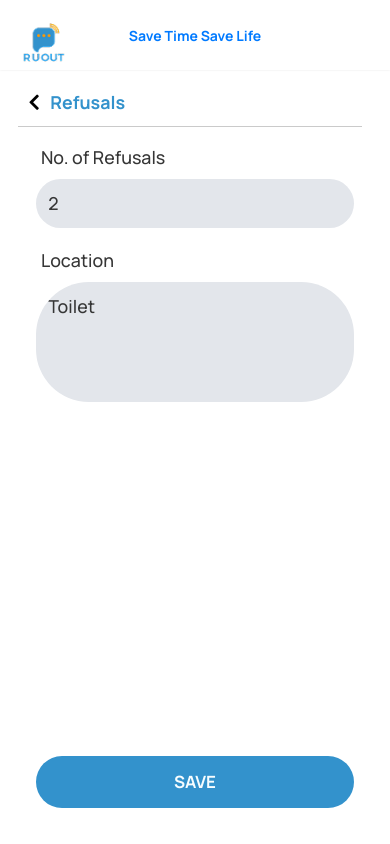
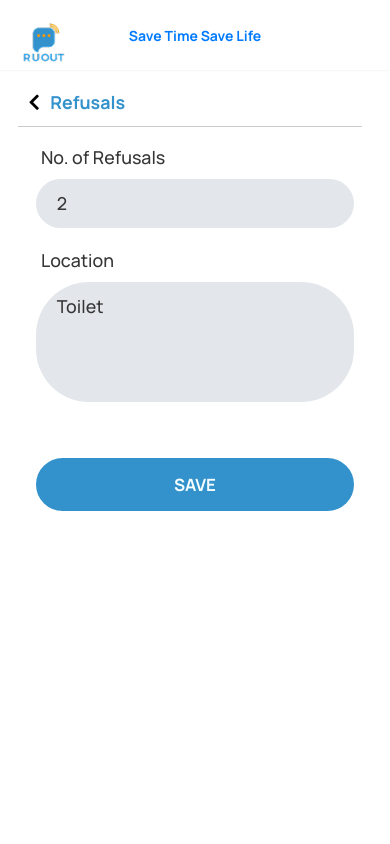
Before and after one commit to KumarVivekPathak/ruoutwar-app, a React Native app: screen /Refusals in a window 390 px wide. Built offline with nearby package versions, Linux system fonts and the light colour scheme.

Commit message:
web view supported

```diff
--- a/app.json
+++ b/app.json
@@ -7,6 +7,7 @@
     "icon": "./assets/icon.png",
     "userInterfaceStyle": "light",
     "newArchEnabled": true,
+    "platforms": ["ios", "android", "web"],
     "splash": {
       "image": "./assets/splash-icon.png",
       "resizeMode": "contain",
--- a/components/CustomInput.tsx
+++ b/components/CustomInput.tsx
@@ -49,7 +49,7 @@ const styles = StyleSheet.create({
         backgroundColor: '#E3E6EB',
         borderRadius: moderateScale(50),
         paddingVertical: verticalScale(10),
-        paddingHorizontal: moderateScale(12),
+        paddingHorizontal: moderateScale(20),
         fontSize: scale(16),
         fontFamily: 'Manrope-Medium',
         color: '#363636',
--- a/package.json
+++ b/package.json
@@ -9,6 +9,8 @@
     "web": "expo start --web"
   },
   "dependencies": {
+    "@babel/core": "^7.25.2",
+    "@expo/metro-runtime": "~5.0.4",
     "@expo/vector-icons": "^14.1.0",
     "@react-navigation/bottom-tabs": "^7.3.13",
     "@react-navigation/native": "^7.1.9",
@@ -23,11 +25,13 @@
     "expo-media-library": "^17.1.6",
     "expo-status-bar": "~2.2.3",
     "react": "19.0.0",
+    "react-dom": "19.0.0",
     "react-native": "0.79.2",
     "react-native-safe-area-context": "^5.4.1",
     "react-native-screens": "^4.11.1",
     "react-native-size-matters": "^0.4.2",
-    "react-native-vector-icons": "^10.2.0"
+    "react-native-vector-icons": "^10.2.0",
+    "react-native-web": "^0.20.0"
   },
   "devDependencies": {
     "@babel/core": "^7.25.2",
--- a/screens/Instructions.tsx
+++ b/screens/Instructions.tsx
@@ -115,10 +115,13 @@ const styles = StyleSheet.create({
     screen: {
         flex: 1,
         backgroundColor: '#fff',
+        paddingHorizontal: scale(16),
     },
     scrollView: {
         flex: 1,
+        flexGrow: 1,
         marginBottom: 10,
+        // justifyContent: 'space-between',
     },
     container: {
         borderRadius: scale(20),
@@ -195,10 +198,13 @@ const styles = StyleSheet.create({
         fontFamily: 'Manrope-Bold',
     },
     submitButton: {
-        position: 'absolute',
-        bottom: verticalScale(20),
-        left: moderateScale(16),
-        right: moderateScale(16),
+        // position: 'absolute',
+        // bottom: verticalScale(20),
+        // left: moderateScale(16),
+        // right: moderateScale(16),
+        marginTop: verticalScale(24),
+        // marginBottom: verticalScale(40),
+        // paddingHorizontal: moderateScale(16),
     },
 });
 
--- a/screens/PersonWithDisability.tsx
+++ b/screens/PersonWithDisability.tsx
@@ -1,5 +1,5 @@
 import React from "react";
-import { View, Text, StyleSheet, KeyboardAvoidingView, Platform, TouchableWithoutFeedback, Keyboard } from "react-native";
+import { View, Text, StyleSheet, KeyboardAvoidingView, Platform, TouchableWithoutFeedback, Keyboard, ScrollView } from "react-native";
 import { scale, verticalScale } from "react-native-size-matters";
 import CustomHeader from "../components/CustomHeader";
 import CustomInput from "../components/CustomInput";
@@ -13,7 +13,7 @@ const PersonWithDisability = () => {
       keyboardVerticalOffset={Platform.OS === 'ios' ? 60 : 0} // Adjust if you have a header
     >
       <TouchableWithoutFeedback onPress={Keyboard.dismiss}>
-        <View style={styles.screen}>
+        <ScrollView style={styles.screen}>
           <CustomHeader title="Person With Disability" />
 
           <View style={styles.contentContainer}>
@@ -32,7 +32,7 @@ const PersonWithDisability = () => {
           <View style={styles.buttonContainer}>
             <CustomButton title="SAVE" onPress={() => {}} />
           </View>
-        </View>
+        </ScrollView>
       </TouchableWithoutFeedback>
     </KeyboardAvoidingView>
     )
@@ -43,6 +43,7 @@ export default PersonWithDisability;
 const styles = StyleSheet.create({
     screen: {
         flex: 1,
+        flexGrow: 1,
         backgroundColor: '#fff',
         paddingHorizontal: scale(16),
         paddingTop: verticalScale(16),
--- a/screens/Refusals.tsx
+++ b/screens/Refusals.tsx
@@ -1,5 +1,14 @@
 import React from "react";
-import { View, Text, StyleSheet, KeyboardAvoidingView, TouchableWithoutFeedback, Platform, Keyboard } from "react-native";
+import {
+  View,
+  Text,
+  StyleSheet,
+  KeyboardAvoidingView,
+  TouchableWithoutFeedback,
+  Platform,
+  Keyboard,
+  ScrollView
+} from "react-native";
 import { scale, verticalScale } from "react-native-size-matters";
 import CustomHeader from "../components/CustomHeader";
 import CustomInput from "../components/CustomInput";
@@ -9,16 +18,19 @@ const Refusals = () => {
   return (
     <KeyboardAvoidingView
       style={{ flex: 1 }}
-        behavior={Platform.OS === 'ios' ? 'padding' : 'height'}
-        keyboardVerticalOffset={Platform.OS === 'ios' ? 60 : 0} // adjust if you have header
+      behavior={Platform.OS === 'ios' ? 'padding' : undefined}
+      keyboardVerticalOffset={Platform.OS === 'ios' ? 60 : 0}
     >
       <TouchableWithoutFeedback onPress={Keyboard.dismiss}>
+        <ScrollView
+          contentContainerStyle={styles.scrollContainer}
+          keyboardShouldPersistTaps="handled"
+        >
           <View style={styles.screen}>
             <CustomHeader title="Refusals" />
 
             <View style={styles.contentContainer}>
               <CustomInput label="No. of Refusals" placeholder="2" />
-
               <CustomInput label="Location" placeholder="Toilet" numberOfLines={4} />
             </View>
 
@@ -26,10 +38,11 @@ const Refusals = () => {
               <CustomButton title="SAVE" onPress={() => {}} />
             </View>
           </View>
+        </ScrollView>
       </TouchableWithoutFeedback>
     </KeyboardAvoidingView>
-    )
-}
+  );
+};
 
 export default Refusals;
 
@@ -40,12 +53,15 @@ const styles = StyleSheet.create({
     paddingHorizontal: scale(16),
     paddingTop: verticalScale(16),
   },
+  scrollContainer: {
+    flexGrow: 1,
+    justifyContent: 'space-between',
+  },
   contentContainer: {
-        flex: 1,
-        padding: scale(16)
+    padding: scale(16),
   },
   buttonContainer: {
     padding: scale(16),
-        marginBottom: scale(16)
+    marginBottom: scale(16),
   },
-})
+});
```
Also changed, not shown: 1 other file (tests, documents, lock files or other folders). Lines whose indentation alone changed are shown as unchanged.
